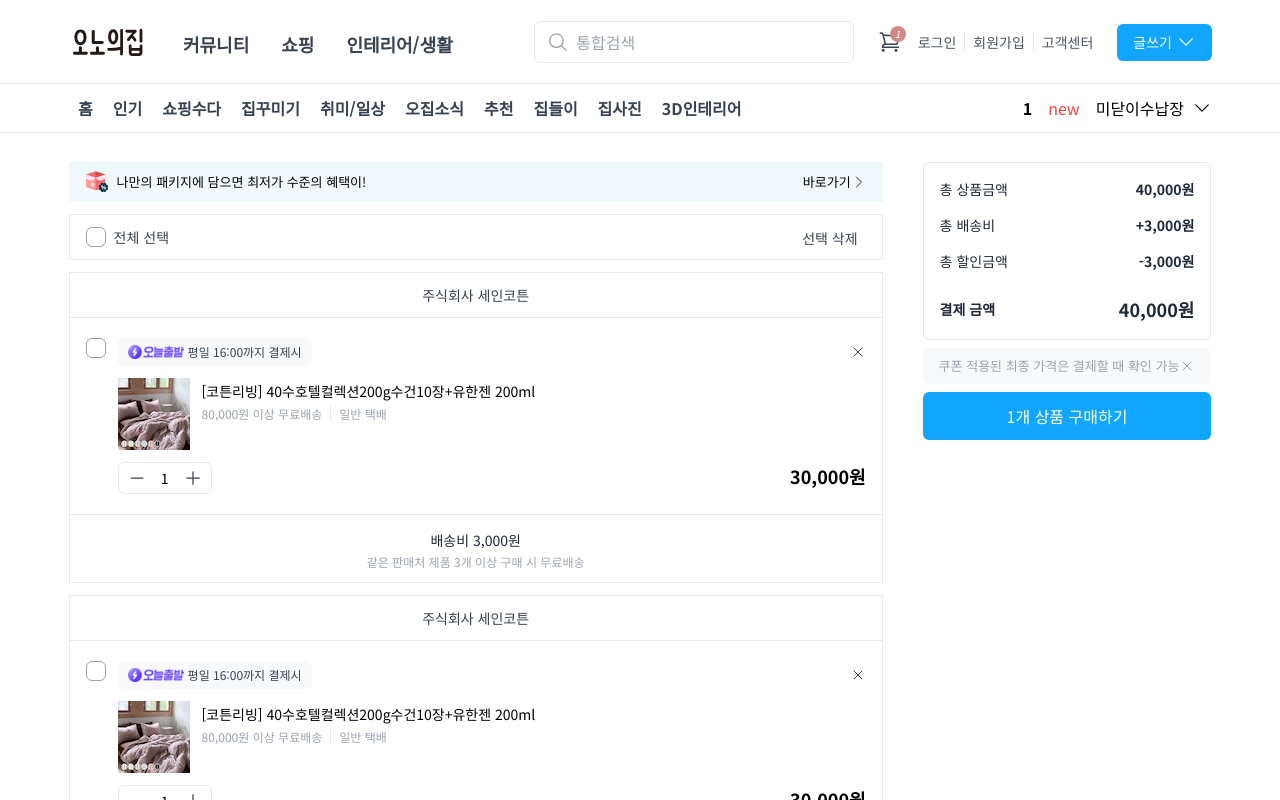
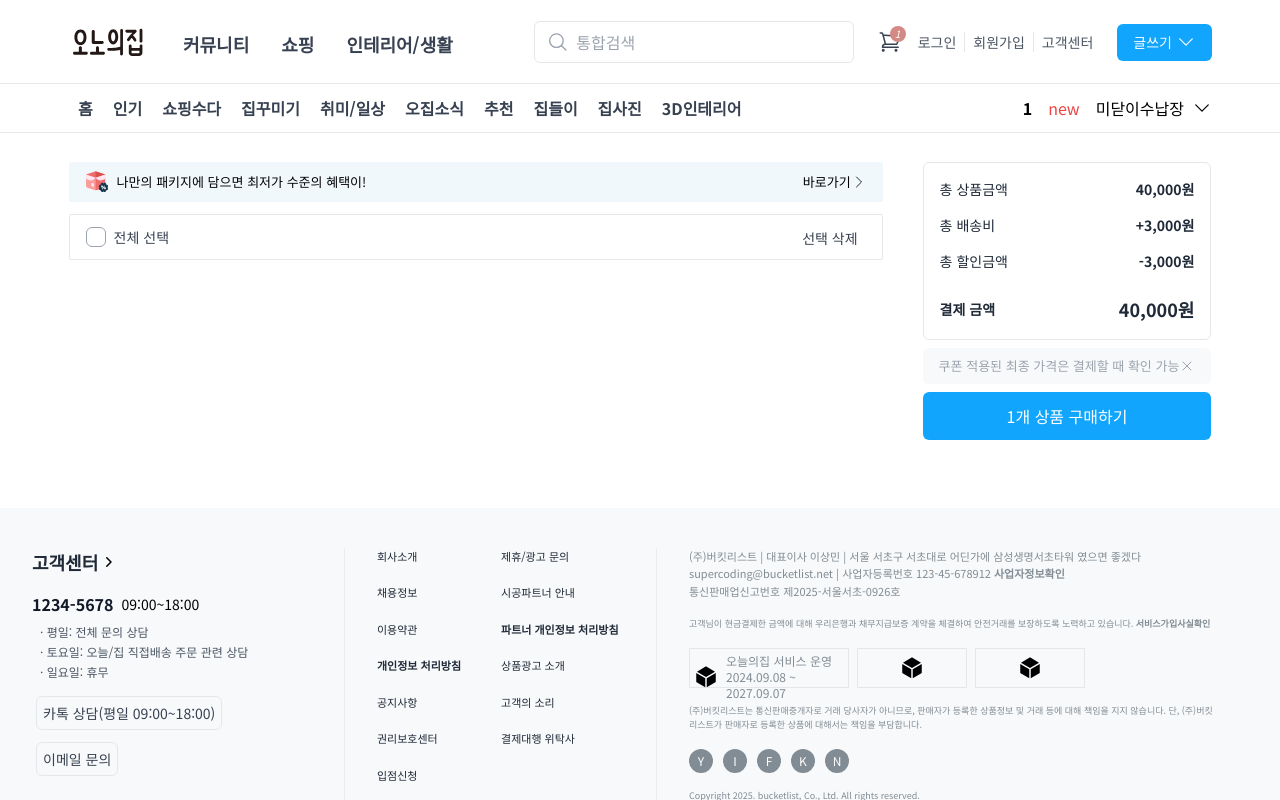
Before and after one commit to minjeong46/ohno-house, a React (Vite) app: page /cart in a window 1280 px wide. Shown: the top 800 px of the page. Built offline with nearby package versions, Linux system fonts and the light colour scheme; a web font is replaced by a local one.

Commit message:
feat: cart state 가져오기

```diff
--- a/src/pages/shoppingCart/Cart.jsx
+++ b/src/pages/shoppingCart/Cart.jsx
@@ -3,8 +3,11 @@ import { ChevronRightIcon } from "@heroicons/react/24/outline";
 import { CheckIcon } from "@heroicons/react/24/outline";
 import CartPayList from "./CartPayList";
 import CartCard from "./CartCard";
+import { useSelector } from "react-redux";
 
 const Cart = () => {
+    const { cart } = useSelector((state) => state.user);
+    console.log(cart[0]);
 
     return (
         <div className="max-w-[1256px] mx-auto pb-10 flex justify-center">
@@ -37,8 +40,11 @@ const Cart = () => {
                         <span className="text-sm text-gray-700">선택 삭제</span>
                     </button>
                 </div>
-                <CartCard />
-                <CartCard />
+                {
+                    cart.map((item)=>{
+                        return <CartCard product={item.product} />
+                    })
+                }
             </div>
             <CartPayList />
         </div>
--- a/src/pages/shoppingCart/CartCard.jsx
+++ b/src/pages/shoppingCart/CartCard.jsx
@@ -7,9 +7,11 @@ import { useRef } from "react";
 import { useDispatch } from "react-redux";
 import { openModal } from "../../store/modalSlice.js";
 
-const CartCard = () => {
+const CartCard = ({ product }) => {
     const amountRef = useRef(1);
     const dispatch = useDispatch();
+
+    console.log(product);
 
     const minusQuantityHandler = () => {
         if (Number(amountRef.current.value) !== 1) {
```
